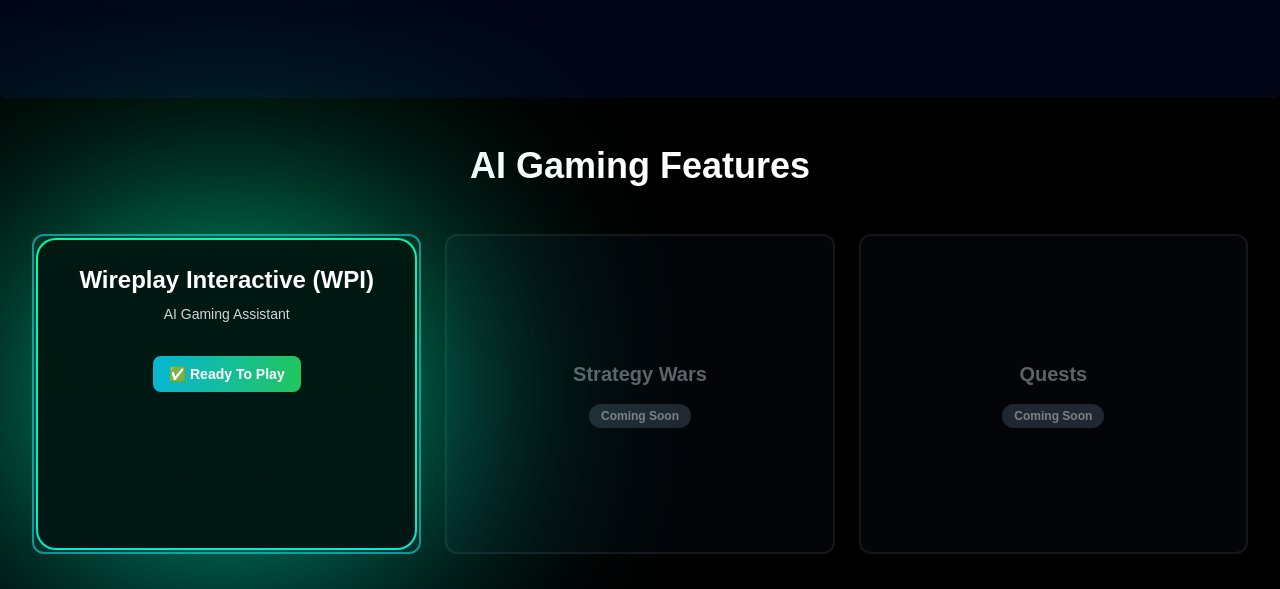
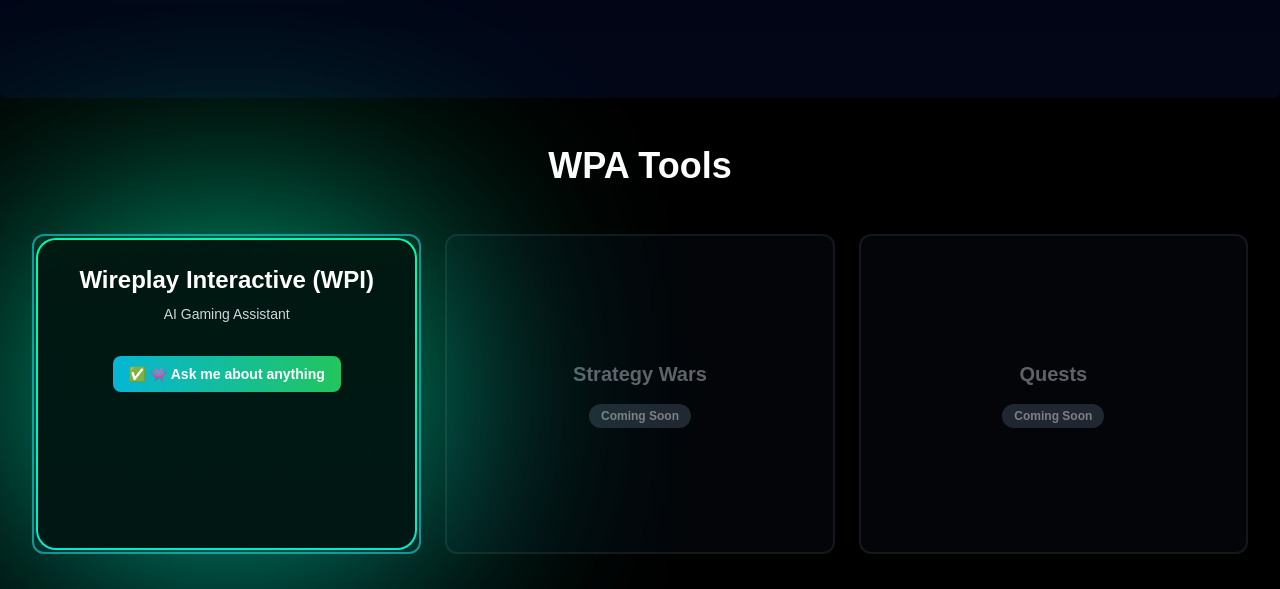
Before and after one commit to Wireplayasia-Tech/wpa_rashika, a Next.js app in the folder b_WB8HiFGWQ6r/: page /products in a window 1280 px wide. Shown: the part 702-1291 px from the top of the page. Built offline with nearby package versions, Linux system fonts and the light colour scheme.

Commit message:
feat: update WPIFeature component text
Change "AI Gaming Features" to "WPA Tools" and badge text "Ready To Play" to "👾 Ask me about anything"

```diff
--- a/b_WB8HiFGWQ6r/components/wpi/WPIFeature.tsx
+++ b/b_WB8HiFGWQ6r/components/wpi/WPIFeature.tsx
@@ -35,7 +35,7 @@ export default function WPIFeature() {
     <div className="w-full py-12 px-4 md:px-8">
       <div className="max-w-7xl mx-auto">
         <h2 className="text-3xl md:text-4xl font-bold mb-12 text-center text-white">
-          AI Gaming Features
+          WPA Tools
         </h2>
 
         <div className="grid grid-cols-1 md:grid-cols-3 gap-6">
@@ -63,7 +63,7 @@ export default function WPIFeature() {
                         {feature.description}
                       </p>
                       <span className="inline-block mt-4 px-4 py-2 bg-gradient-to-r from-cyan-500 to-green-500 text-white text-sm font-semibold rounded-lg">
-                        ✅ Ready To Play
+                        ✅ 👾 Ask me about anything
                       </span>
                     </div>
                   </NeonGradientCard>
```
